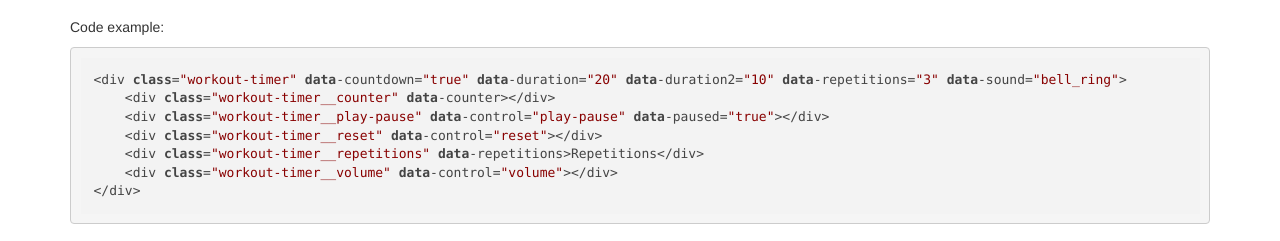
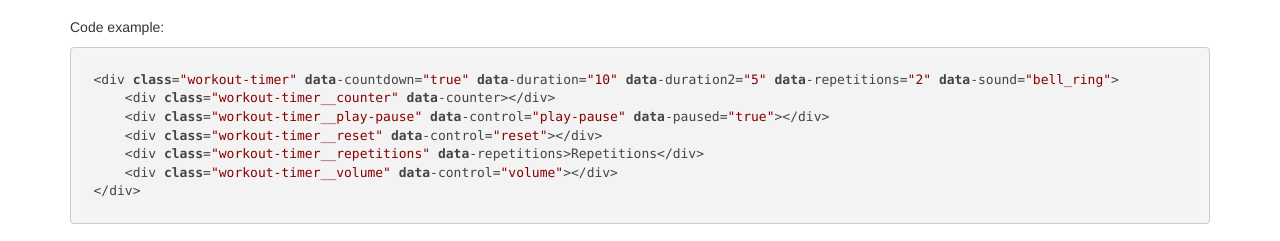
Before and after one commit to hansoninc/jquery.workout-timer, a plain HTML site: page index.html in a window 1280 px wide. Shown: the part 1645-1886 px from the top of the page. Drawn offline with nearby package versions, Linux system fonts and the light colour scheme; no server answers.

Commit message:
Made last code example match

```diff
--- a/index.html
+++ b/index.html
@@ -118,7 +118,7 @@
 
 				<div class="code-example">
 					<p>Code example:</p>
-					<pre><code>&lt;div class=&quot;workout-timer&quot; data-countdown=&quot;true&quot; data-duration=&quot;20&quot; data-duration2=&quot;10&quot; data-repetitions=&quot;3&quot; data-sound=&quot;bell_ring&quot;&gt;
+					<pre><code>&lt;div class=&quot;workout-timer&quot; data-countdown=&quot;true&quot; data-duration=&quot;10&quot; data-duration2=&quot;5&quot; data-repetitions=&quot;2&quot; data-sound=&quot;bell_ring&quot;&gt;
     &lt;div class=&quot;workout-timer__counter&quot; data-counter&gt;&lt;/div&gt;
     &lt;div class=&quot;workout-timer__play-pause&quot; data-control=&quot;play-pause&quot; data-paused=&quot;true&quot;&gt;&lt;/div&gt;
     &lt;div class=&quot;workout-timer__reset&quot; data-control=&quot;reset&quot;&gt;&lt;/div&gt;
```
